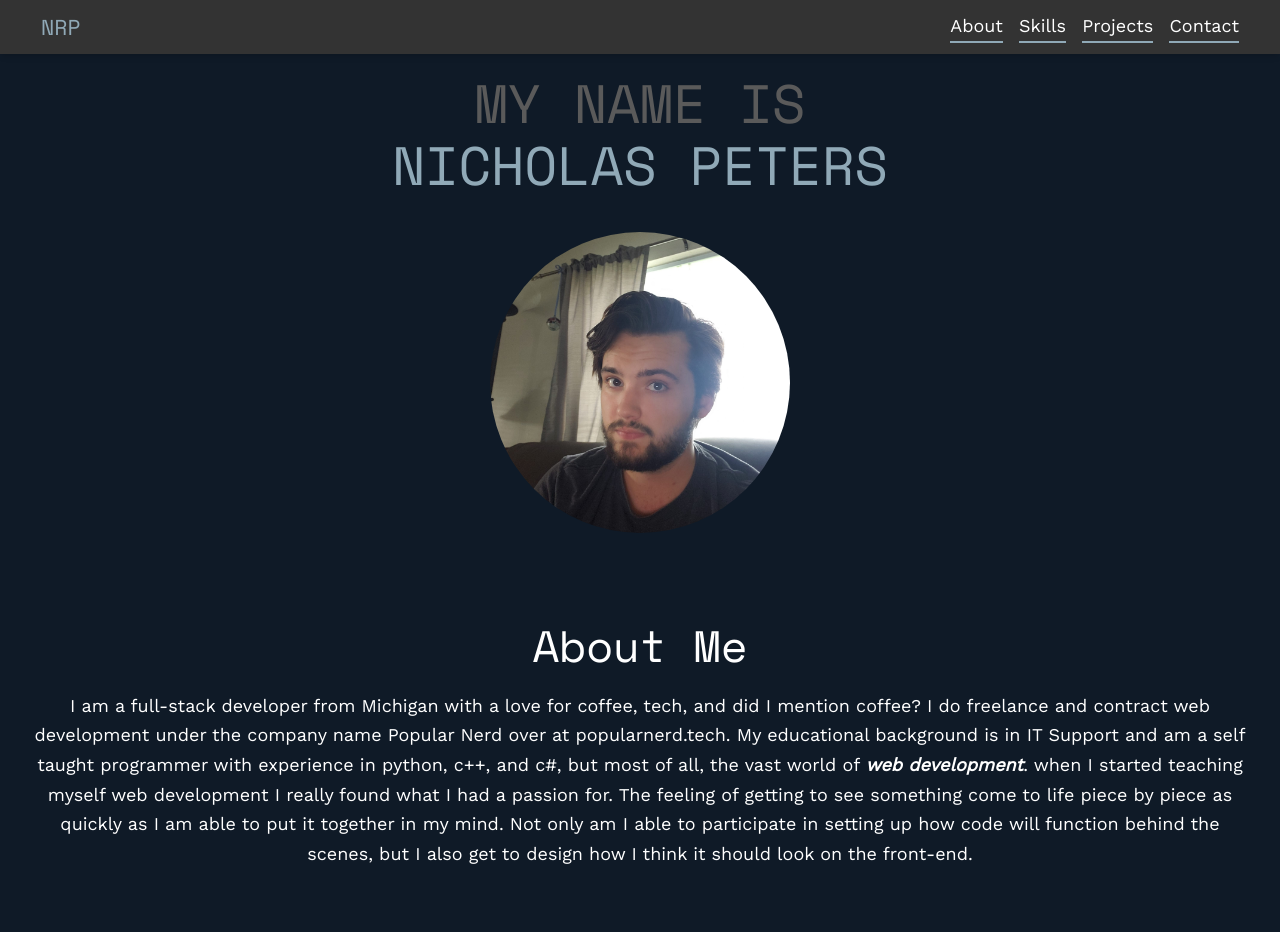
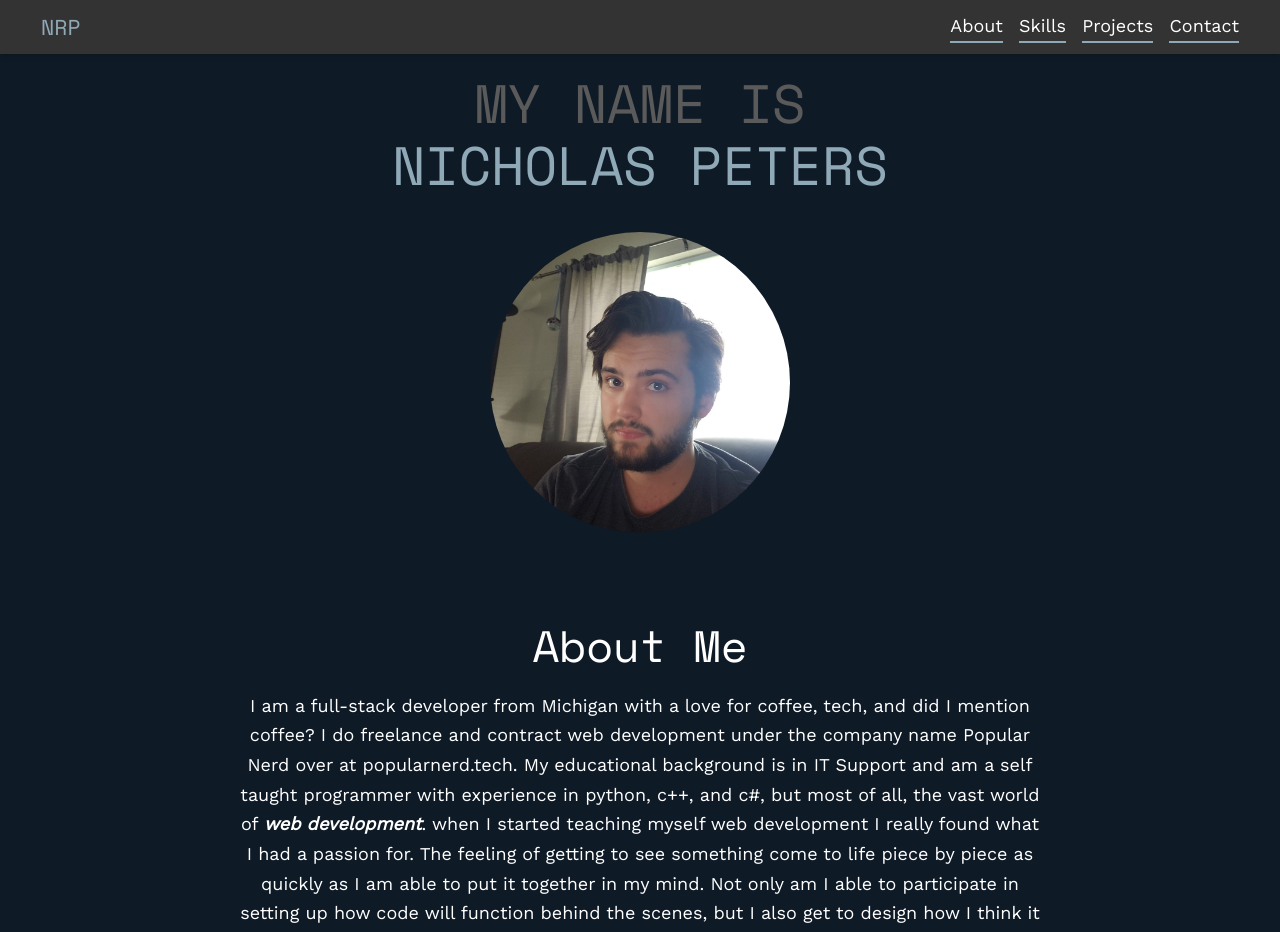
Before and after one commit to TheNootLinja/PopularNerdWebsite, a Svelte app: page / in a window 1280 px wide. Shown: the top 932 px of the page. Built offline with nearby package versions, Linux system fonts and the light colour scheme.

Commit message:
Add a max width to some of the text content to avoid it being stretched too far when the screen width increases to larger sizes. Add styling to center the text in the footer. Add information to README.md

```diff
--- a/src/App.svelte
+++ b/src/App.svelte
@@ -39,7 +39,8 @@
 
   p {
     text-align: center;
-    max-width: 95%;
+    width: 95%;
+    max-width: 800px;
     margin: auto;
   }
 
--- a/src/UI/Footer.svelte
+++ b/src/UI/Footer.svelte
@@ -4,6 +4,7 @@
 <style>
   p {
     padding-top: 10px;
+    margin: auto;
   }
   .container {
     width: 100%;
```
Also changed, not shown: 1 other file (tests, documents, lock files or other folders).
